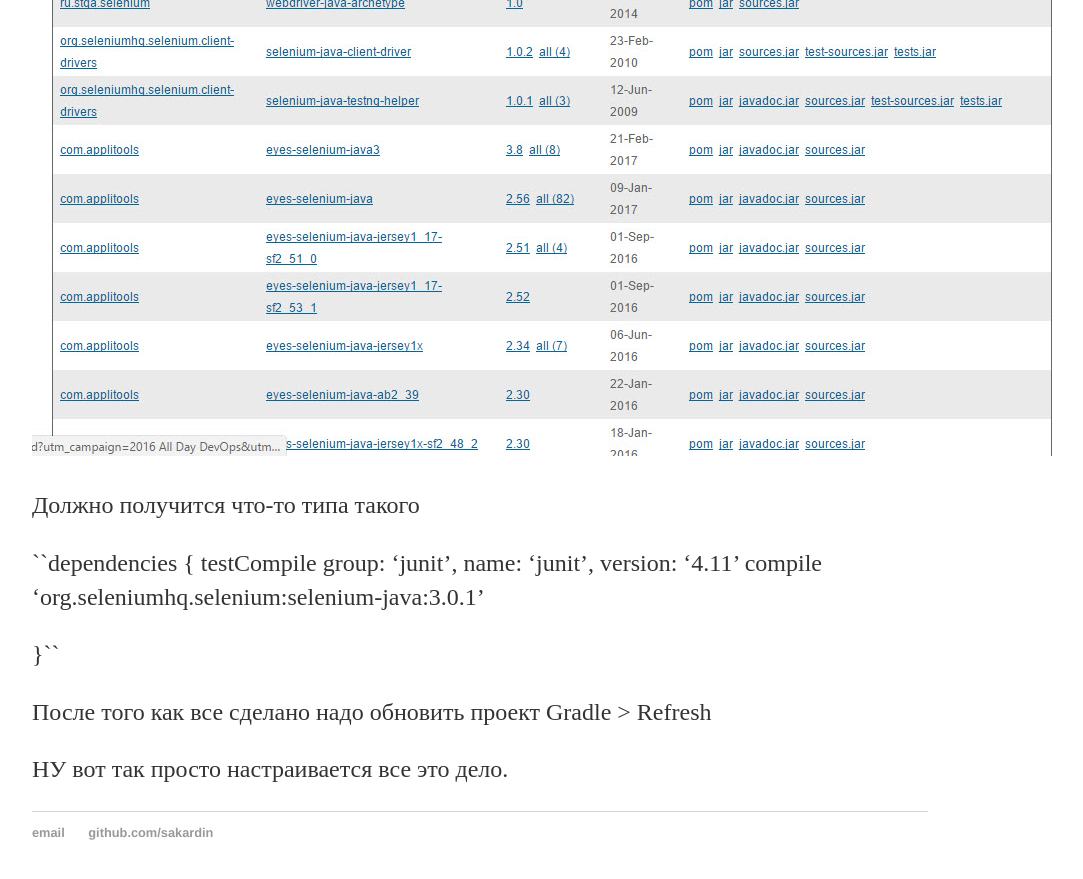
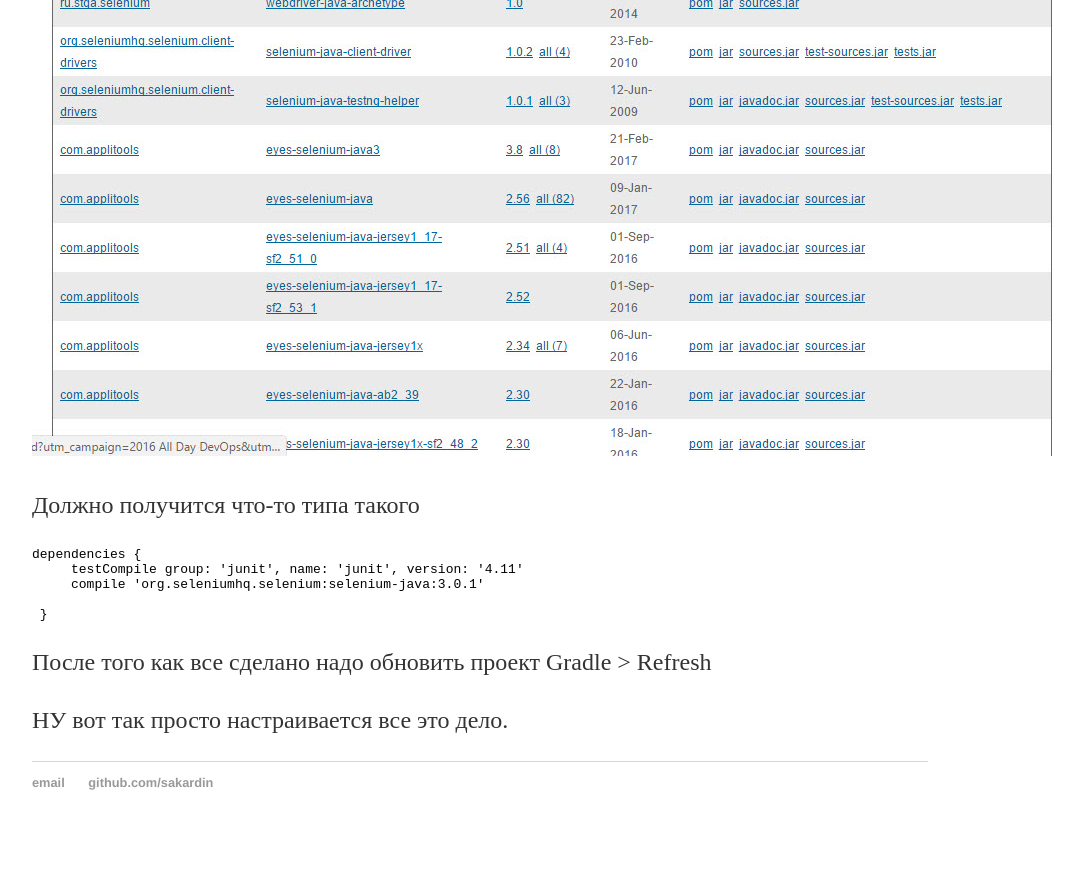
Before and after one commit to Sakardin/sakardin.github.io, a Jekyll site: the page built from _posts/2017-02-23-Java-Selenium-IDEA.md, in a window 1280 px wide and 900 px high, scrolled down 4270 px. Shown: the top 879 px of the window, without its empty margins (160-1243 px from the left). Built offline with Jekyll 4.4.1, drawn with Linux system fonts in a browser that asks for light colours; after the commit the page ends 5120 px from its top, so only the background shows below that.

Commit message:
2017-02-23-Java-Selenium-IDEA

````diff
--- a/_posts/2017-02-23-Java-Selenium-IDEA.md
+++ b/_posts/2017-02-23-Java-Selenium-IDEA.md
@@ -59,11 +59,13 @@
 
 Должно получится что-то типа такого
 
-``dependencies {
+```java
+dependencies {
      testCompile group: 'junit', name: 'junit', version: '4.11'
      compile 'org.seleniumhq.selenium:selenium-java:3.0.1'
 
- }``
+ }
+ ```
 
 После того как все сделано надо обновить проект Gradle > Refresh
 
````
